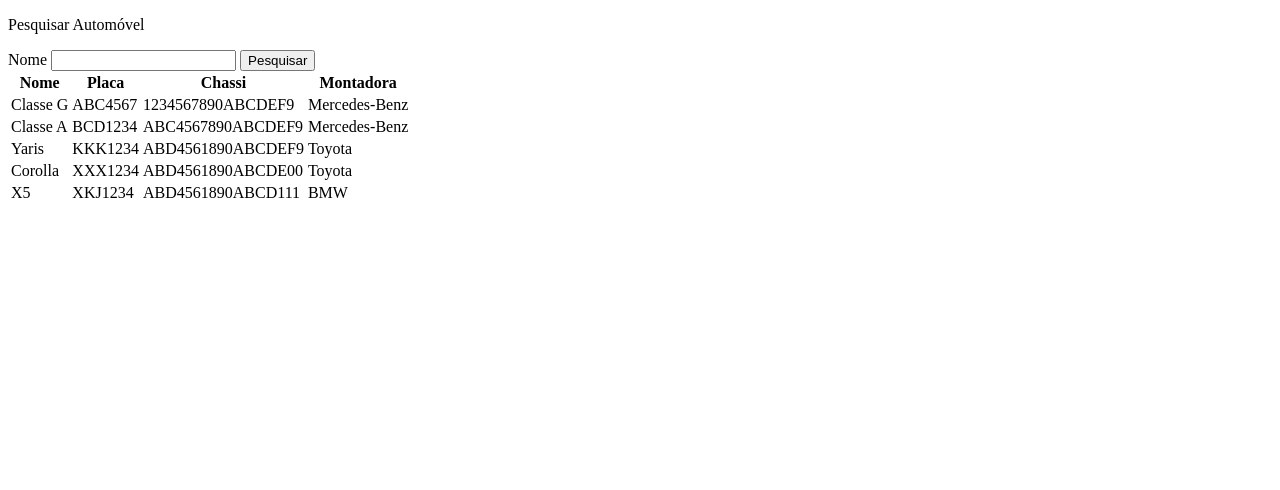
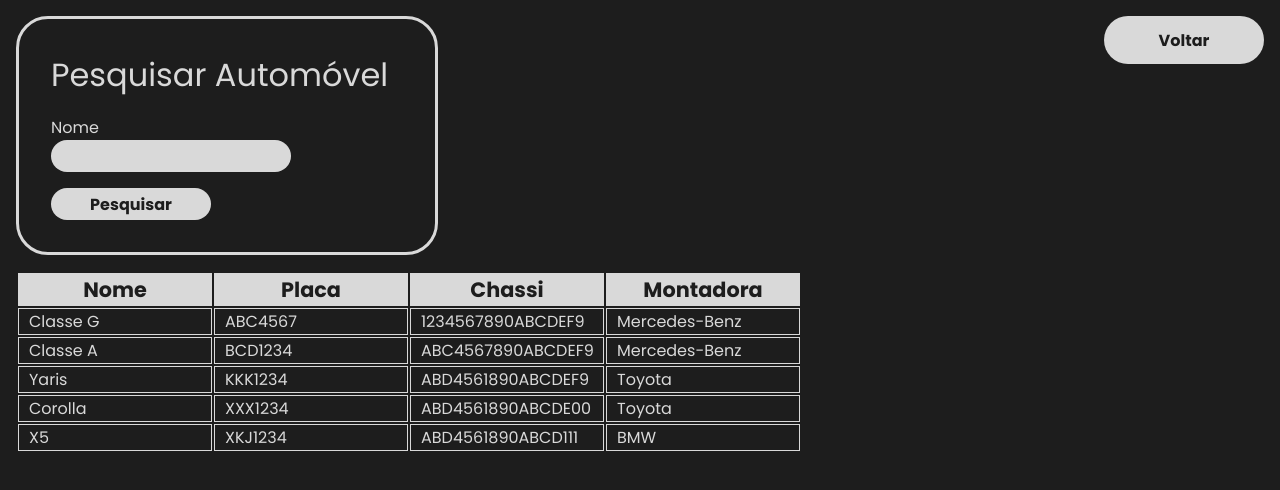
Before and after one commit to PedroHAVeloso/atividade_proposta_webline, a PHP site: template view/listar_automoveis.php in a window 1280 px wide. Shown: the top 490 px of the page. Run offline with PHP 8.4, Linux system fonts and the light colour scheme; the template is opened without the code that fills it, so the values that code supplies are empty; data comes from the database, SQL or seed files in the repository.

Commit message:
Término da Estilização | CSS

```diff
--- /dev/null
+++ b/css/style.css
@@ -0,0 +1,239 @@
+@import url('https://fonts.googleapis.com/css2?family=Poppins:wght@400;500;700&display=swap');
+
+* {
+  margin: 0.0;
+  padding: 0.0;
+
+  font-family: 'Poppins';
+}
+
+:root {
+  --red: #e05252;
+  --black: #1d1d1d;
+  --white: #d9d9d9;
+}
+
+html,
+body {
+  background-color: var(--black);
+  color: var(--white);
+}
+
+/* INDEX */
+
+#html-index,
+#body-index {
+  height: 100%;
+  width: 100%;
+
+  display: flex;
+  align-items: center;
+  justify-content: center;
+}
+
+#form-inserir {
+  border: solid var(--white) 3px;
+  border-radius: 2rem;
+
+  padding: 2rem;
+}
+
+#form-inserir label {
+  color: var(--white);
+  font-weight: 700;
+  font-size: 1em;
+}
+
+#form-inserir label input,
+select {
+  height: 2.5rem;
+  width: 15rem;
+
+  background-color: var(--white);
+
+  color: var(--black);
+  font-weight: 700;
+  font-size: 1em;
+
+  text-indent: 10px;
+
+  border: none;
+  border-radius: 2rem;
+
+  margin-bottom: 0.5rem;
+}
+
+#form-inserir strong {
+  color: var(--red);
+}
+
+#form-inserir #btn-cadastrar {
+  margin-top: 0.5rem;
+
+  height: 2rem;
+  width: 10rem;
+
+  background-color: var(--white);
+
+  color: var(--black);
+  font-weight: 700;
+  font-size: 1em;
+
+  border: none;
+  border-radius: 2rem;
+
+  transition: all .2s ease;
+}
+
+#form-inserir #btn-cadastrar:hover {
+  background-color: var(--black);
+
+  color: var(--white);
+
+  border: 2px var(--white) solid;
+}
+
+#btn-listar {
+  margin-top: 1rem;
+
+  height: 3rem;
+  width: 19rem;
+
+  background-color: var(--white);
+
+  color: var(--black);
+  font-weight: 700;
+  font-size: 1em;
+
+  border: none;
+  border-radius: 2rem;
+
+  transition: all .2s ease;
+}
+
+#btn-listar:hover {
+  background-color: var(--black);
+
+  color: var(--white);
+
+  border: 2px var(--white) solid;
+}
+
+/* LISTAR */
+
+#main-listar {
+  width: 100%;
+}
+
+#btn-voltar {
+  margin-right: 1rem;
+
+  position: absolute;
+
+  right: 0;
+
+  height: 3rem;
+  width: 10rem;
+
+  background-color: var(--white);
+
+  color: var(--black);
+  font-weight: 700;
+  font-size: 1em;
+
+  border: none;
+  border-radius: 2rem;
+
+  transition: all .2s ease;
+}
+
+#btn-voltar:hover {
+  background-color: var(--black);
+
+  color: var(--white);
+
+  border: 2px var(--white) solid;
+}
+
+#form-pesquisar {
+  margin-left: 1rem;
+  margin-top: 1rem;
+
+  border: solid var(--white) 3px;
+  border-radius: 2rem;
+
+  width: 22rem;
+
+  padding: 2rem;
+}
+
+#form-pesquisar p {
+  font-size: 2em;
+
+  margin-bottom: 1rem;
+}
+
+#form-pesquisar #nome {
+  height: 2rem;
+  width: 15rem;
+
+  background-color: var(--white);
+
+  color: var(--black);
+  font-weight: 700;
+  font-size: 1em;
+
+  text-indent: 10px;
+
+  border: none;
+  border-radius: 2rem;
+
+  margin-bottom: 0.5rem;
+}
+
+#form-pesquisar #btn-pesquisar {
+  margin-top: 0.5rem;
+
+  height: 2rem;
+  width: 10rem;
+
+  background-color: var(--white);
+
+  color: var(--black);
+  font-weight: 700;
+  font-size: 1em;
+
+  border: none;
+  border-radius: 2rem;
+
+  transition: all .2s ease;
+}
+
+#form-pesquisar #btn-pesquisar:hover {
+  background-color: var(--black);
+
+  color: var(--white);
+
+  border: 2px var(--white) solid;
+}
+
+table {
+  margin-left: 1rem;
+  margin-top: 1rem;
+}
+
+.table-th {
+  width: 12rem;
+  border: 1px solid var(--white);
+  background-color: var(--white);
+  color: var(--black);
+
+  font-weight: 700;
+
+  font-size: 1.3em;
+}
+
+.table-td {
+  border: 1px solid var(--white);
+  text-indent: 10px;
+}
--- a/database/database_functions.php
+++ b/database/database_functions.php
@@ -77,19 +77,19 @@ class DatabaseFunctions
       $table = "
         <table>
           <tr>
-            <th>Nome</th>
-            <th>Placa</th>
-            <th>Chassi</th>
-            <th>Montadora</th>
+            <th class='table-th'>Nome</th>
+            <th class='table-th'>Placa</th>
+            <th class='table-th'>Chassi</th>
+            <th class='table-th'>Montadora</th>
           </tr>";
 
       while ($row = $query->fetch()) {
         $table .= "
         <tr>
-          <td>$row[nome]</td>
-          <td>$row[placa]</td>
-          <td>$row[chassi]</td>
-          <td>$row[montadora]</td>
+          <td class='table-td'>$row[nome]</td>
+          <td class='table-td'>$row[placa]</td>
+          <td class='table-td'>$row[chassi]</td>
+          <td class='table-td'>$row[montadora]</td>
         </tr>
         ";
       }
@@ -134,19 +134,19 @@ class DatabaseFunctions
         $table = "
         <table>
           <tr>
-            <th>Nome</th>
-            <th>Placa</th>
-            <th>Chassi</th>
-            <th>Montadora</th>
+            <th class='table-th'>Nome</th>
+            <th class='table-th'>Placa</th>
+            <th class='table-th'>Chassi</th>
+            <th class='table-th'>Montadora</th>
           </tr>";
 
         while ($row = $query->fetch()) {
           $table .= "
         <tr>
-          <td>$row[nome]</td>
-          <td>$row[placa]</td>
-          <td>$row[chassi]</td>
-          <td>$row[montadora]</td>
+          <td class='table-td'>$row[nome]</td>
+          <td class='table-td'>$row[placa]</td>
+          <td class='table-td'>$row[chassi]</td>
+          <td class='table-td'>$row[montadora]</td>
         </tr>
         ";
         }
--- a/view/listar_automoveis.php
+++ b/view/listar_automoveis.php
@@ -18,19 +18,26 @@ if (isset($_GET['automovel_nome'])) {
   <meta charset="UTF-8">
   <meta http-equiv="X-UA-Compatible" content="IE=edge">
   <meta name="viewport" content="width=device-width, initial-scale=1.0">
+
+  <link rel="shortcut icon" href="../assets/favicon.png" type="image/x-icon">
+  <link rel="stylesheet" href="../css/style.css">
+
   <title>Buscar Automóveis</title>
 </head>
 
 <body>
-  <main>
-    <form action="listar_automoveis.php" method="GET">
+  <main id="main-listar">
+    <button id="btn-voltar" onclick="location.href=`index.php`">Voltar</button>
+
+    <form id="form-pesquisar" action="listar_automoveis.php" method="GET">
       <p>Pesquisar Automóvel</p>
       <label for="automovel_nome">
-        Nome
-        <input type="text" name="automovel_nome" id="automovel_nome">
+        Nome <br />
+        <input id="nome" type="text" name="automovel_nome" id="automovel_nome">
       </label>
 
-      <input type="submit" value="Pesquisar">
+      <br />
+      <input id="btn-pesquisar" type="submit" value="Pesquisar">
     </form>
     <?= $html ?>
   </main>
```
Also changed, not shown: view/index.php (+25 -9 lines), view/inserir_automovel.php (+5 -2 lines), assets/favicon.png (added), database.sql (renamed from script.sql).
